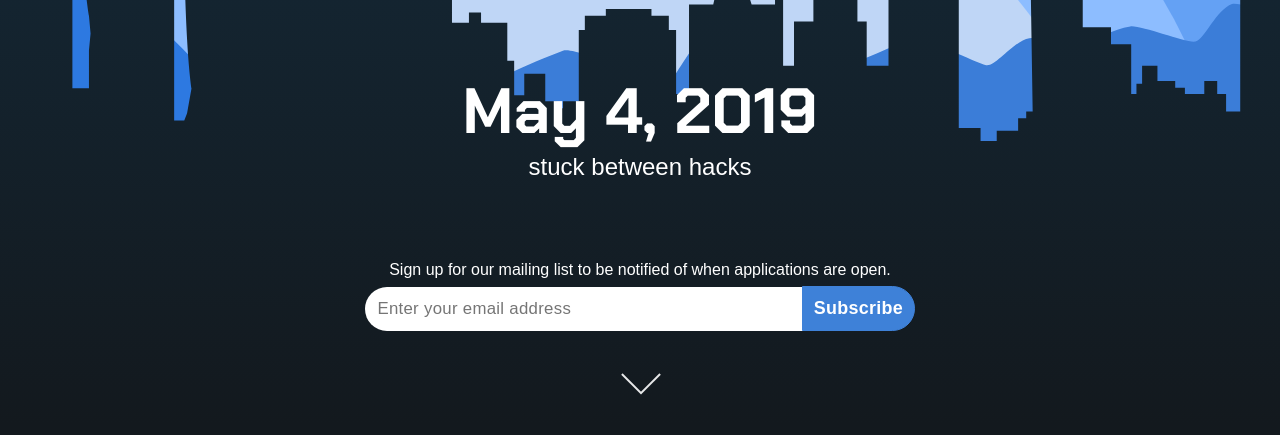
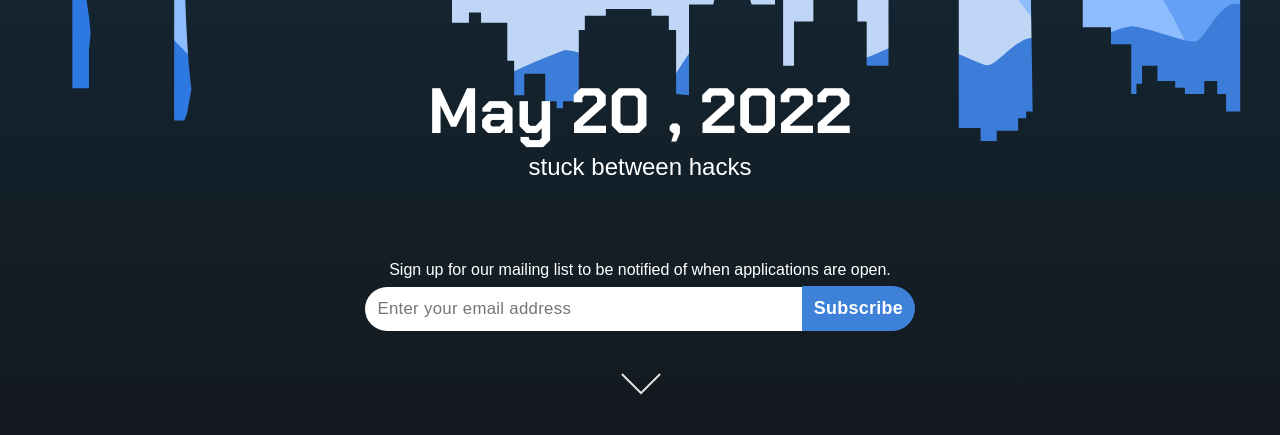
Before and after one commit to Janhavirawat18/Stuck_between_hacks, a plain HTML site: page index.html in a window 1280 px wide. Shown: the part 365-800 px from the top of the page. Drawn offline with nearby package versions, Linux system fonts and the light colour scheme; a web font is replaced by a local one.

Commit message:
Add files via upload

```diff
--- a/index.html
+++ b/index.html
@@ -36,7 +36,7 @@
         <div class="hero-content">
             <img id="hero-logo" src="assets/Hero/FraserHacks-logo.svg" alt="FraserHacks Logo: Blue circular logo">
             <h2>
-                May 4, 2019
+                May 20 , 2022
             </h2>
             <h3>stuck between hacks</h3>
             <div id="mc_embed_signup">
```
